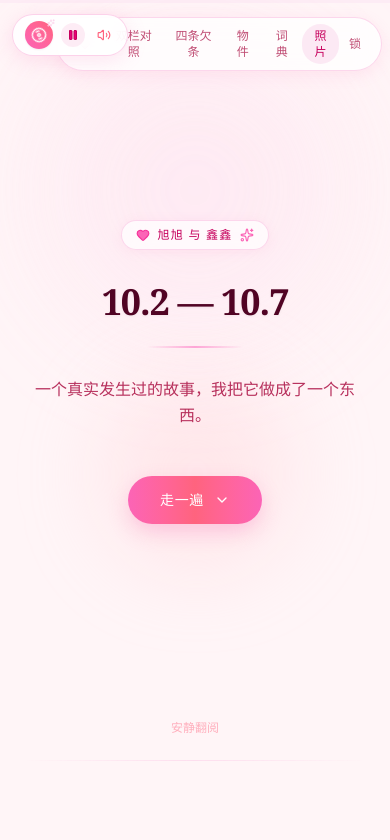
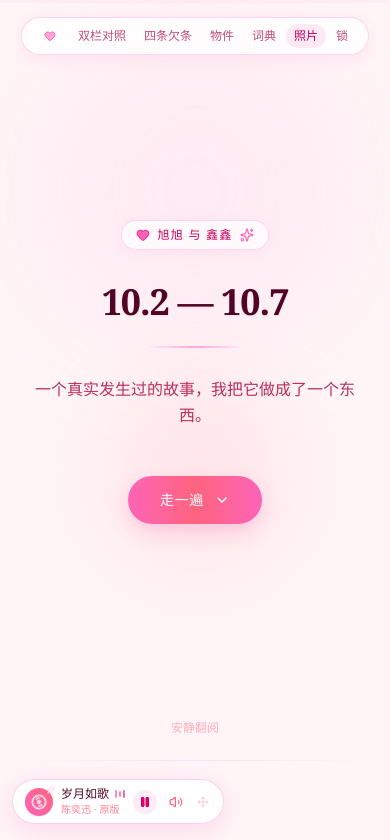
Before and after one commit to Jackleedongxu/xinx_xmxx, a React (Vite) app: page / in a window 390 px wide. Shown: the top 840 px of the page. Built offline with nearby package versions, Linux system fonts and the light colour scheme.

Commit message:
fix: adjust navigation layout and refine audio player
Remove redundant horizontal padding on navigation and clean up audio playback initiation logic.

```diff
--- a/src/components/HeaderNav.tsx
+++ b/src/components/HeaderNav.tsx
@@ -57,7 +57,7 @@ export const HeaderNav: React.FC = () => {
       </div>
 
       {/* Floating Center Navbar */}
-      <div className="max-w-2xl mx-auto px-2 sm:px-4 pt-3.5 pl-14 sm:pl-4 flex justify-center">
+      <div className="max-w-2xl mx-auto px-4 pt-3.5 flex justify-center">
         <nav className="pointer-events-auto inline-flex items-center gap-1 sm:gap-2 px-3 py-1.5 rounded-full bg-white/80 backdrop-blur-md border border-pink-200/80 shadow-[0_4px_16px_rgba(244,114,182,0.12)]">
           <button
             onClick={() => window.scrollTo({ top: 0, behavior: 'smooth' })}
--- a/src/components/MusicPlayer.tsx
+++ b/src/components/MusicPlayer.tsx
@@ -1,6 +1,6 @@
 import React, { useState, useEffect, useRef } from 'react';
 import { motion, AnimatePresence } from 'motion/react';
-import { Play, Pause, Volume2, VolumeX, Music, Disc3, Sparkles } from 'lucide-react';
+import { Play, Pause, Volume2, VolumeX, Music, Disc3, Sparkles, Move } from 'lucide-react';
 
 export const MusicPlayer: React.FC = () => {
   const [isPlaying, setIsPlaying] = useState(false);
@@ -56,18 +56,19 @@ export const MusicPlayer: React.FC = () => {
 
   // Autoplay on load + fallback on first user gesture (touch, scroll, click)
   useEffect(() => {
-    // Attempt immediate autoplay
     const timer = setTimeout(() => {
       startPlayback();
     }, 300);
 
-    // If mobile or browser blocks unprompted autoplay, start on very first interaction
     const handleFirstInteraction = () => {
       if (!isPlayingRef.current && audioElementRef.current) {
-        audioElementRef.current.play().then(() => {
-          setIsPlaying(true);
-          isPlayingRef.current = true;
-        }).catch(() => {});
+        audioElementRef.current
+          .play()
+          .then(() => {
+            setIsPlaying(true);
+            isPlayingRef.current = true;
+          })
+          .catch(() => {});
       }
       window.removeEventListener('click', handleFirstInteraction);
       window.removeEventListener('touchstart', handleFirstInteraction);
@@ -101,21 +102,28 @@ export const MusicPlayer: React.FC = () => {
         onPause={() => setIsPlaying(false)}
       />
 
-      {/* Fixed at Top Left: fixed top-3.5 sm:top-4 left-3 sm:left-6 z-50 */}
-      <div className="fixed top-3.5 sm:top-4 left-3 sm:left-6 z-50">
+      {/*
+        Fixed at Bottom Left initially: fixed bottom-5 sm:bottom-6 left-3 sm:left-6 z-50
+        Avoids top navigation and avoids bottom-right 'Powered by Netlify' badge.
+        Also draggable so the user can easily position it anywhere on screen.
+      */}
+      <div className="fixed bottom-5 sm:bottom-6 left-3 sm:left-6 z-50 pointer-events-none">
         <motion.div
-          initial={{ opacity: 0, x: -20 }}
-          animate={{ opacity: 1, x: 0 }}
-          transition={{ duration: 0.6 }}
-          className="relative"
+          drag
+          dragMomentum={false}
+          dragElastic={0.08}
+          initial={{ opacity: 0, y: 20 }}
+          animate={{ opacity: 1, y: 0 }}
+          transition={{ duration: 0.5 }}
+          className="relative pointer-events-auto select-none"
         >
           {/* Main Floating Capsule */}
-          <div className="flex items-center gap-2 sm:gap-2.5 px-3 sm:px-3.5 py-1.5 sm:py-2 rounded-full bg-white/90 backdrop-blur-md border border-pink-200/90 shadow-[0_4px_20px_rgba(244,114,182,0.18)]">
+          <div className="flex items-center gap-2 sm:gap-2.5 px-3 sm:px-3.5 py-1.5 sm:py-2 rounded-full bg-white/95 backdrop-blur-md border border-pink-200/90 shadow-[0_6px_24px_rgba(244,114,182,0.22)] hover:shadow-[0_8px_28px_rgba(244,114,182,0.28)] transition-shadow">
             {/* Spinning Disc Button */}
             <button
               onClick={() => setIsExpanded(!isExpanded)}
-              className="relative flex items-center justify-center w-7 sm:w-8 h-7 sm:h-8 rounded-full bg-gradient-to-tr from-pink-400 to-rose-400 text-white shadow-xs cursor-pointer group"
-              title="岁月如歌 · 播放详情"
+              className="relative flex items-center justify-center w-7 sm:w-8 h-7 sm:h-8 rounded-full bg-gradient-to-tr from-pink-400 to-rose-400 text-white shadow-xs cursor-pointer group flex-shrink-0"
+              title="轻触查看播放详情"
             >
               <Disc3
                 className={`w-4 h-4 transition-transform duration-700 ${
@@ -129,14 +137,14 @@ export const MusicPlayer: React.FC = () => {
             {/* Track Info (Click to expand) */}
             <div
               onClick={() => setIsExpanded(!isExpanded)}
-              className="hidden sm:flex flex-col cursor-pointer select-none max-w-[130px]"
+              className="flex flex-col cursor-pointer max-w-[110px] sm:max-w-[130px]"
             >
               <div className="flex items-center gap-1.5">
                 <span className="text-xs font-serif font-medium text-pink-950 truncate">
                   岁月如歌
                 </span>
                 {isPlaying && (
-                  <span className="flex items-center gap-0.5 h-2">
+                  <span className="flex items-center gap-0.5 h-2 flex-shrink-0">
                     <span className="w-0.5 h-2 bg-pink-400 rounded-full animate-pulse" />
                     <span className="w-0.5 h-1.5 bg-rose-400 rounded-full animate-pulse delay-75" />
                     <span className="w-0.5 h-2 bg-pink-500 rounded-full animate-pulse delay-150" />
@@ -152,7 +160,7 @@ export const MusicPlayer: React.FC = () => {
             <button
               onClick={togglePlay}
               aria-label={isPlaying ? '暂停音乐' : '播放音乐'}
-              className="flex items-center justify-center w-6 sm:w-7 h-6 sm:h-7 rounded-full bg-pink-100/80 hover:bg-pink-200/90 text-pink-700 transition cursor-pointer"
+              className="flex items-center justify-center w-6 sm:w-7 h-6 sm:h-7 rounded-full bg-pink-100/80 hover:bg-pink-200/90 text-pink-700 transition cursor-pointer flex-shrink-0"
             >
               {isPlaying ? (
                 <Pause className="w-3 h-3 fill-pink-600" />
@@ -165,7 +173,7 @@ export const MusicPlayer: React.FC = () => {
             <button
               onClick={() => setIsMuted(!isMuted)}
               aria-label={isMuted ? '取消静音' : '静音'}
-              className="p-1 rounded-full text-rose-400 hover:text-pink-600 transition cursor-pointer"
+              className="p-1 rounded-full text-rose-400 hover:text-pink-600 transition cursor-pointer flex-shrink-0"
             >
               {isMuted ? (
                 <VolumeX className="w-3.5 h-3.5" />
@@ -173,17 +181,25 @@ export const MusicPlayer: React.FC = () => {
                 <Volume2 className="w-3.5 h-3.5" />
               )}
             </button>
+
+            {/* Drag Handle Icon Hint */}
+            <div
+              className="pl-0.5 pr-0.5 text-rose-300 hover:text-rose-400 cursor-grab active:cursor-grabbing"
+              title="按住可随意拖拽位置"
+            >
+              <Move className="w-3 h-3 opacity-60" />
+            </div>
           </div>
 
-          {/* Expanded Drawer / Control Card */}
+          {/* Expanded Drawer / Control Card (Pops UPWARDS from bottom-left) */}
           <AnimatePresence>
             {isExpanded && (
               <motion.div
-                initial={{ opacity: 0, scale: 0.95, y: -8 }}
+                initial={{ opacity: 0, scale: 0.95, y: 10 }}
                 animate={{ opacity: 1, scale: 1, y: 0 }}
-                exit={{ opacity: 0, scale: 0.95, y: -8 }}
+                exit={{ opacity: 0, scale: 0.95, y: 10 }}
                 transition={{ duration: 0.2 }}
-                className="absolute top-12 left-0 w-64 sm:w-72 bg-white/95 backdrop-blur-md rounded-2xl p-4 border border-pink-200/90 shadow-[0_12px_36px_rgba(244,114,182,0.22)] text-left"
+                className="absolute bottom-13 left-0 w-64 sm:w-72 bg-white/95 backdrop-blur-md rounded-2xl p-4 border border-pink-200/90 shadow-[0_12px_36px_rgba(244,114,182,0.25)] text-left"
               >
                 <div className="flex items-center justify-between pb-2 mb-2.5 border-b border-pink-100">
                   <div className="flex items-center gap-1.5 text-xs font-serif font-medium text-pink-900">
@@ -191,7 +207,7 @@ export const MusicPlayer: React.FC = () => {
                     <span>陈奕迅 ·《岁月如歌》</span>
                   </div>
                   <span className="text-[10px] text-pink-500 bg-pink-50 px-2 py-0.5 rounded-full">
-                    {isPlaying ? '自动播放中' : '已暂停'}
+                    {isPlaying ? '播放中' : '已暂停'}
                   </span>
                 </div>
 
@@ -215,6 +231,16 @@ export const MusicPlayer: React.FC = () => {
                     className="w-full accent-pink-500 h-1.5 bg-pink-100 rounded-lg cursor-pointer"
                   />
                 </div>
+
+                <div className="mt-2.5 pt-2 border-t border-pink-100 text-[10px] text-rose-400/80 flex items-center justify-between">
+                  <span>可按住胶囊右侧自由拖动</span>
+                  <button
+                    onClick={() => setIsExpanded(false)}
+                    className="text-pink-600 hover:text-pink-700 cursor-pointer"
+                  >
+                    收起
+                  </button>
+                </div>
               </motion.div>
             )}
           </AnimatePresence>
```
